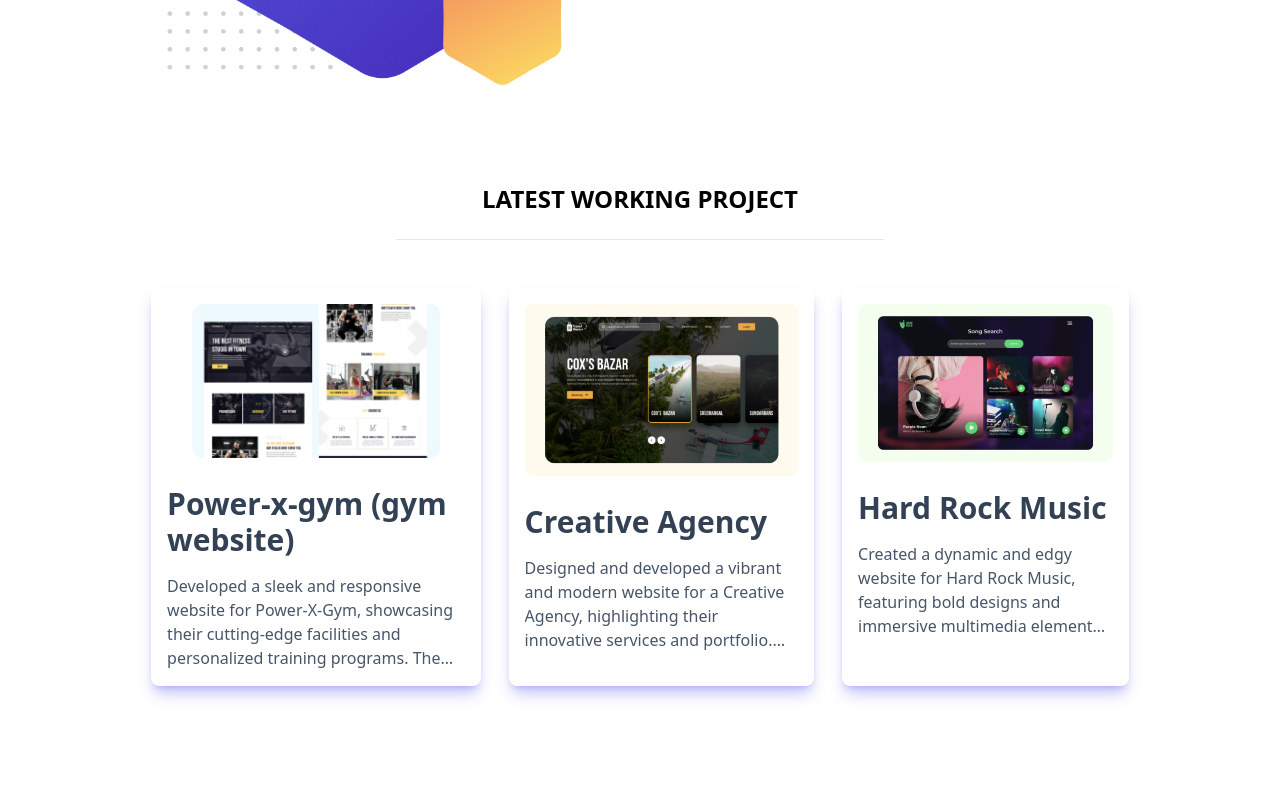
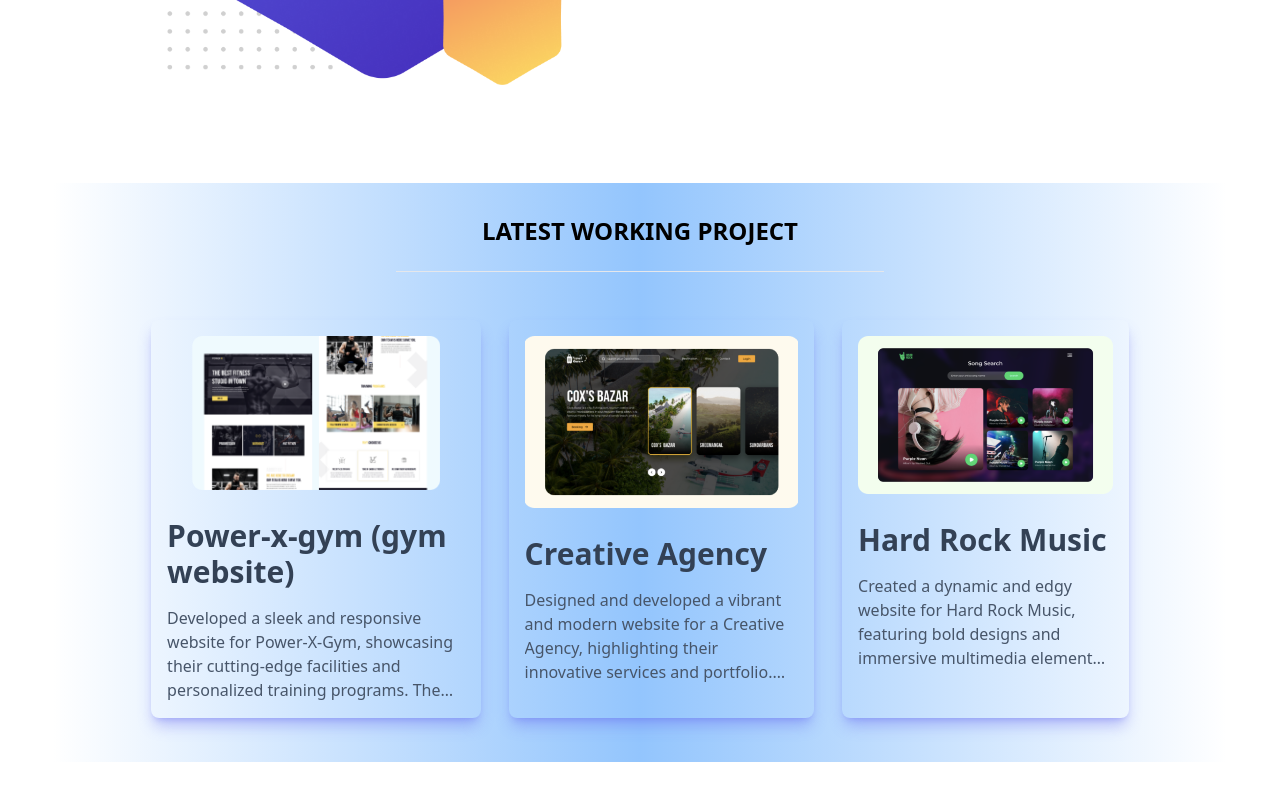
Before and after one commit to hsrokon/6-PersonalWeb-PH, a plain HTML site: page index.html in a window 1280 px wide. Shown: the part 929-1729 px from the top of the page. Before the commit the page ends 1655 px from the top, so only its background shows below. Drawn offline with nearby package versions, Linux system fonts and the light colour scheme.

Commit message:
PGA BG-Gradient

```diff
--- a/index.html
+++ b/index.html
@@ -55,8 +55,8 @@
     </section>
 
     <!-- section3 -->
-     <section class="mt-44 md:mt-24 w-10/12 mx-auto">
-
+     <section class="mt-44 md:mt-24 bg-gradient-to-r from-transparent via-blue-300 to-transparent h-full w-full pt-8 pb-11 px-0">
+        <div class="w-10/12 mx-auto">
             <h1 class="text-center text-2xl font-bold">LATEST WORKING PROJECT</h1>
             <hr class="bg-slate-500 w-6/12 mx-auto mt-3 lg:mt-6">
             <div class="flex flex-col gap-7 lg:flex-row mt-7 lg:mt-12">
@@ -76,6 +76,7 @@
                     <p class="line-clamp-4 mt-3 text-slate-600">Created a dynamic and edgy website for Hard Rock Music, featuring bold designs and immersive multimedia elements. The site captures the essence of rock culture, offering an engaging experience for music enthusiasts.</p>
                 </div>
             </div>
+        </div>
      </section>
 
 </body>
```
Lines whose indentation alone changed are shown as unchanged.
